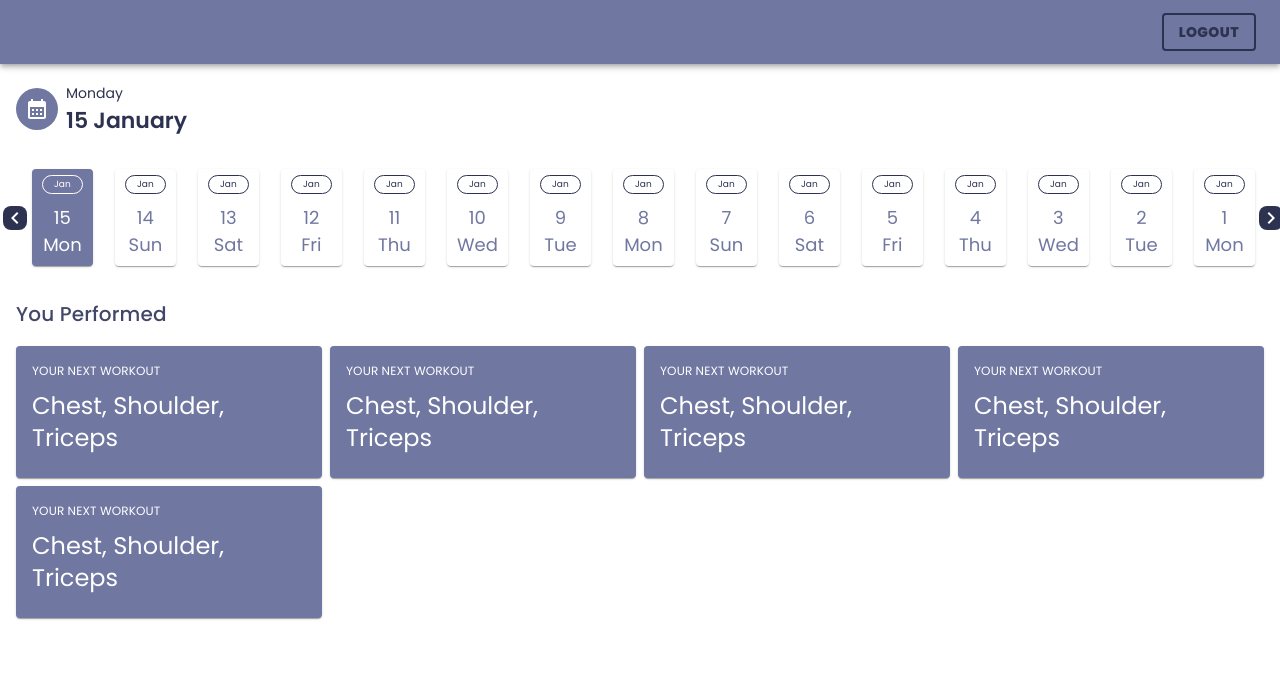
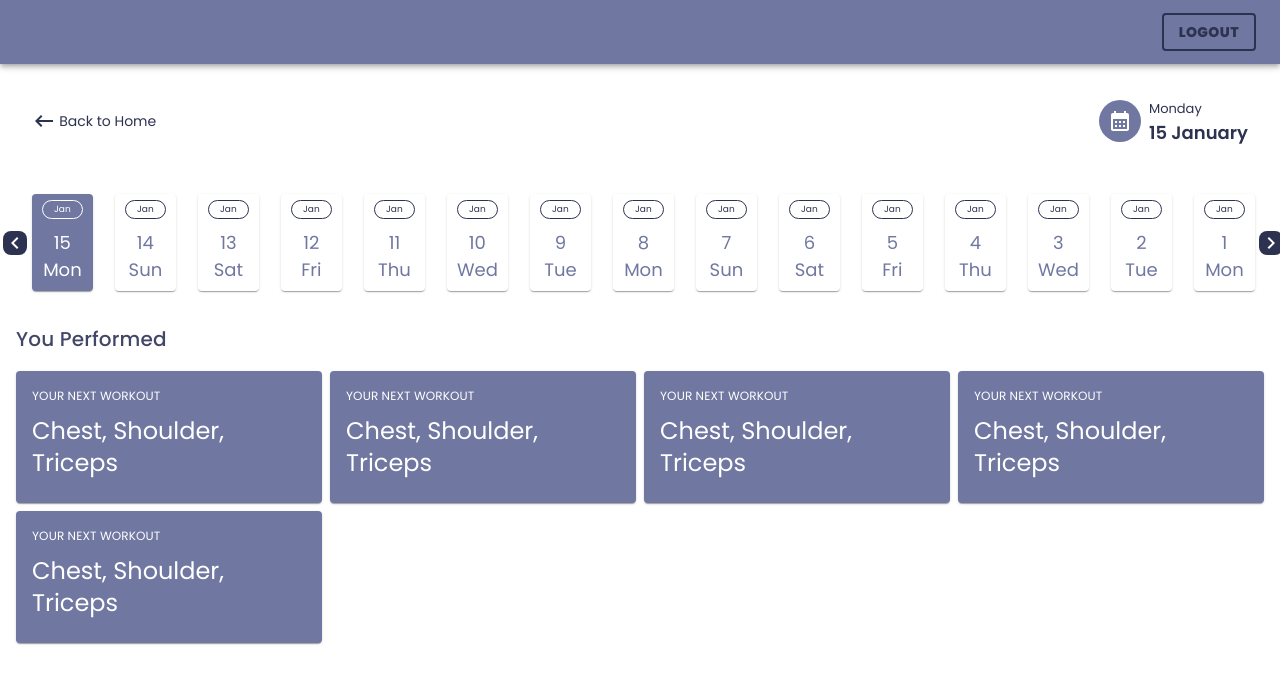
Before and after one commit to vanshaj-pahwa/SWoT, a React (Create React App) app in the folder frontend/: page /details in a window 1280 px wide. Shown: the top 684 px of the page. Built offline with nearby package versions, Linux system fonts and the light colour scheme; sample sign-in values are in the browser's storage.

Commit message:
feat: Add back to home functionality

```diff
--- a/frontend/src/components/ViewDetails/ViewDetails.css
+++ b/frontend/src/components/ViewDetails/ViewDetails.css
@@ -1,6 +1,26 @@
 .view-details {
   margin: 0 1rem 0 1rem;
 }
+.header {
+  display: flex;
+  justify-content: space-between;
+  align-items: center;
+  padding: 1rem;
+}
+
+.back-to-home {
+  display: flex;
+  align-items: center;
+  cursor: pointer;
+}
+
+.back-to-home span {
+  color: #2d3250;
+  font-family: "Poppins";
+  font-size: 14px;
+  margin-left: 0.2rem;
+}
+
 .calendar-wrapper {
   display: flex;
   align-items: center;
@@ -21,11 +41,11 @@
 
 .calendarDay {
   margin-top: 0.2rem;
-  font-size: 14px;
+  font-size: 13px;
   color: #2d3250;
 }
 .calendarMonth {
-  font-size: 22px;
+  font-size: 18px;
   font-weight: 600;
   color: #2d3250;
 }
--- a/frontend/src/components/ViewDetails/ViewDetails.js
+++ b/frontend/src/components/ViewDetails/ViewDetails.js
@@ -10,14 +10,17 @@ import {
 import CalendarMonthIcon from "@mui/icons-material/CalendarMonth";
 import KeyboardArrowRightIcon from "@mui/icons-material/KeyboardArrowRight";
 import KeyboardArrowLeftIcon from "@mui/icons-material/KeyboardArrowLeft";
+import KeyboardBackspaceIcon from "@mui/icons-material/KeyboardBackspace";
 import "./ViewDetails.css";
 import WorkoutInfo from "./WorkoutInfo";
 import Slider from "react-slick";
 import "slick-carousel/slick/slick.css";
 import "slick-carousel/slick/slick-theme.css";
 import Navbar from "../Navbar/Navbar";
+import { useNavigate } from "react-router-dom";
 
 const ViewDetails = () => {
+  const navigate = useNavigate();
   const currentDate = new Date();
   const days = ["Sun", "Mon", "Tue", "Wed", "Thu", "Fri", "Sat"];
 
@@ -53,10 +56,19 @@ const ViewDetails = () => {
     setSelectedDate(index);
   };
 
+  const handleBack = () => {
+    navigate("/home");
+  };
+
   return (
     <React.Fragment>
       <Navbar />
       <div className="view-details">
+        <div className="header">
+          <div className="back-to-home" onClick={handleBack}>
+            <KeyboardBackspaceIcon style={{ color: "#2d3250" }} />
+            <span>Back to Home</span>
+          </div>
           <div className="calendar-wrapper">
             <div className="calendarIcon">
               <CalendarMonthIcon style={{ color: "white" }} />
@@ -69,6 +81,7 @@ const ViewDetails = () => {
                 "default",
                 { month: "long" }
               )}`}</div>
+            </div>
           </div>
         </div>
         <Slider {...settings}>
```
Lines whose indentation alone changed are shown as unchanged.
